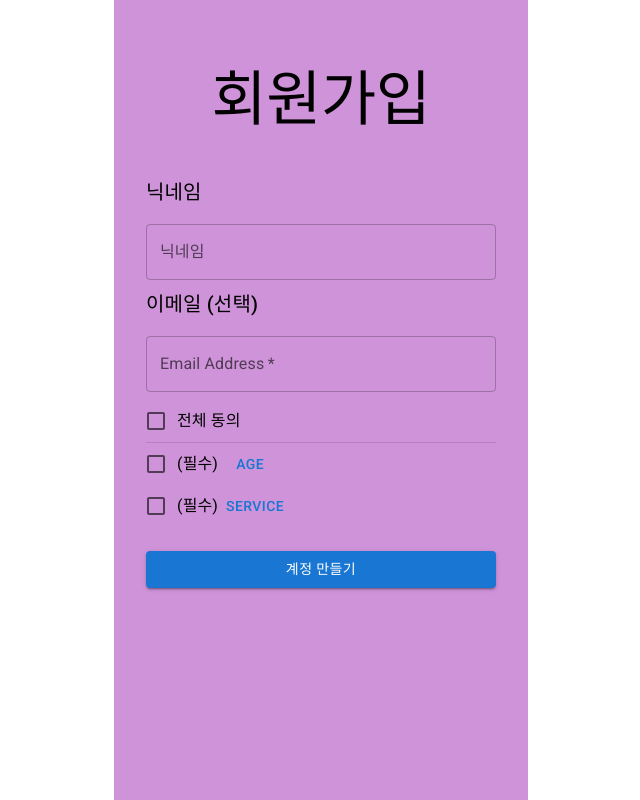
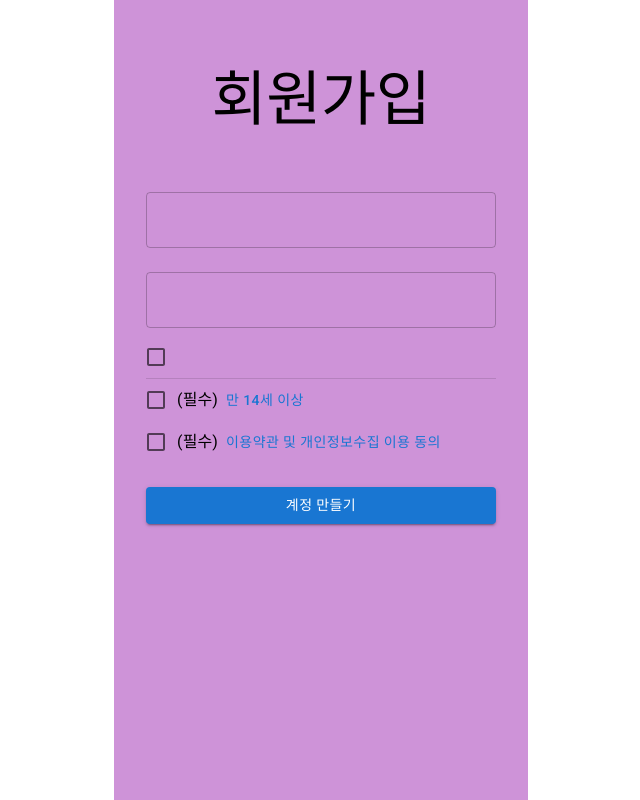
Before and after one commit to robin-claire/mandalart, a React (Vite) app: page /sign-up in a window 1280 px wide. Shown: the whole page, without its empty margins (319-959 px from the left). Built offline with nearby package versions, Linux system fonts and the light colour scheme.

Commit message:
refact: change text to constants

```diff
--- a/src/pages/SignUp.tsx
+++ b/src/pages/SignUp.tsx
@@ -14,6 +14,8 @@
 // import DescButton from 'components/agreement/DescButon';
 import DescButton from '../components/agreement/DescButon';
 
+import { SignUpPage } from '../fixtures/constants';
+
 function SignIn() {
   const handleSubmit = (event: React.FormEvent<HTMLFormElement>) => {
     event.preventDefault();
@@ -29,7 +31,7 @@
       <Grid container>
         <Grid item xs={12} mt={8}>
           <Typography variant='h2'>
-            회원가입
+            {SignUpPage.title}
           </Typography>
           <Box
             component="form"
@@ -41,64 +43,51 @@
               sx={{
                 display: 'flex',
                 flexDirection: 'column',
-                alignItems: 'flex-start',
               }}
             >
-              <Typography variant='h6'>
-                닉네임
+              {
+                [SignUpPage.inputs.nickName, SignUpPage.inputs.email].map(({ id, title }) => (
+                  <div key={id}>
+                    <Typography variant='h6' align='left'>
+                      {title}
                     </Typography>
                     <TextField
                       margin="normal"
                       fullWidth
-                id="nickname"
-                label="닉네임"
-                aria-label="Email Address"
+                      id={id}
+                      label={id}
+                      aria-label={id}
                     />
-              <Typography variant='h6'>
-                이메일 (선택)
-              </Typography>
-              <TextField
-                margin="normal"
-                required
-                fullWidth
-                id="email"
-                label="Email Address"
-                aria-label="Email Address"
-              />
+                  </div>
+                ))
+              }
             </Box>
             <FormControlLabel
               sx={{ width: '100%' }}
               checked={false}
               control={<Checkbox value="all" color="primary" />}
               label={
-                <Typography>전체 동의</Typography>
+                <Typography>{SignUpPage.buttons.agreeAll.title}</Typography>
               }
             />
             <Divider />
+            {
+              [SignUpPage.buttons.agreeAge, SignUpPage.buttons.agreeUsage].map(({ title, description }) => (
                 <FormControlLabel
                   sx={{ width: '100%' }}
                   checked={false}
-              control={<Checkbox value="age" color="primary" />}
+                  key={title}
+                  control={<Checkbox value={title} color="primary" />}
                   label={
                     <DescButton
                       isOpen={false}
                       onClose={() => { }}
-                  title={'age'}
-                  description={'age description'}
+                      title={title}
+                      description={description}
                     />}
                 />
-            <FormControlLabel
-              sx={{ width: '100%' }}
-              checked={false}
-              control={<Checkbox value="service" color="primary" />}
-              label={
-                <DescButton
-                  isOpen={false}
-                  onClose={() => { }}
-                  title={'service'}
-                  description={'service description'}
-                />}
-            />
+              ))
+            }
             <Button
               type="submit"
               fullWidth
```
Lines whose indentation alone changed are shown as unchanged.
